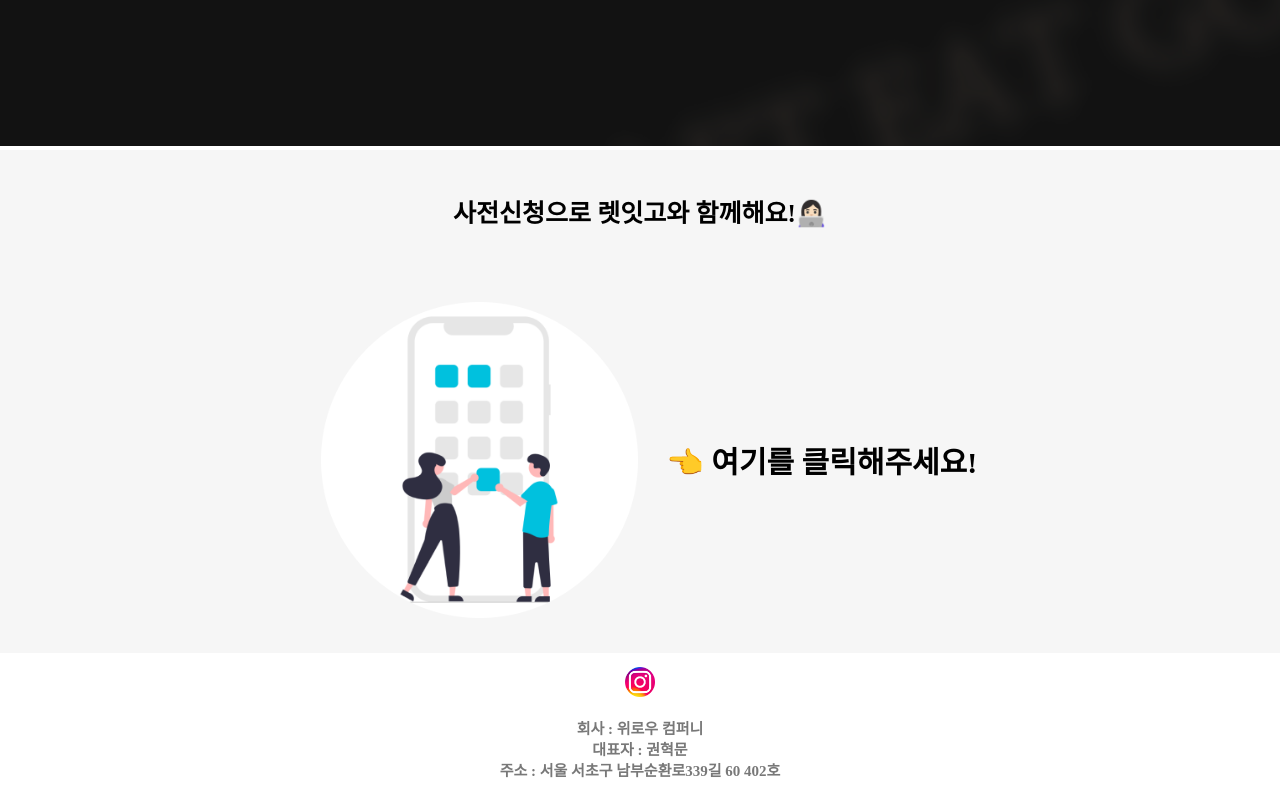
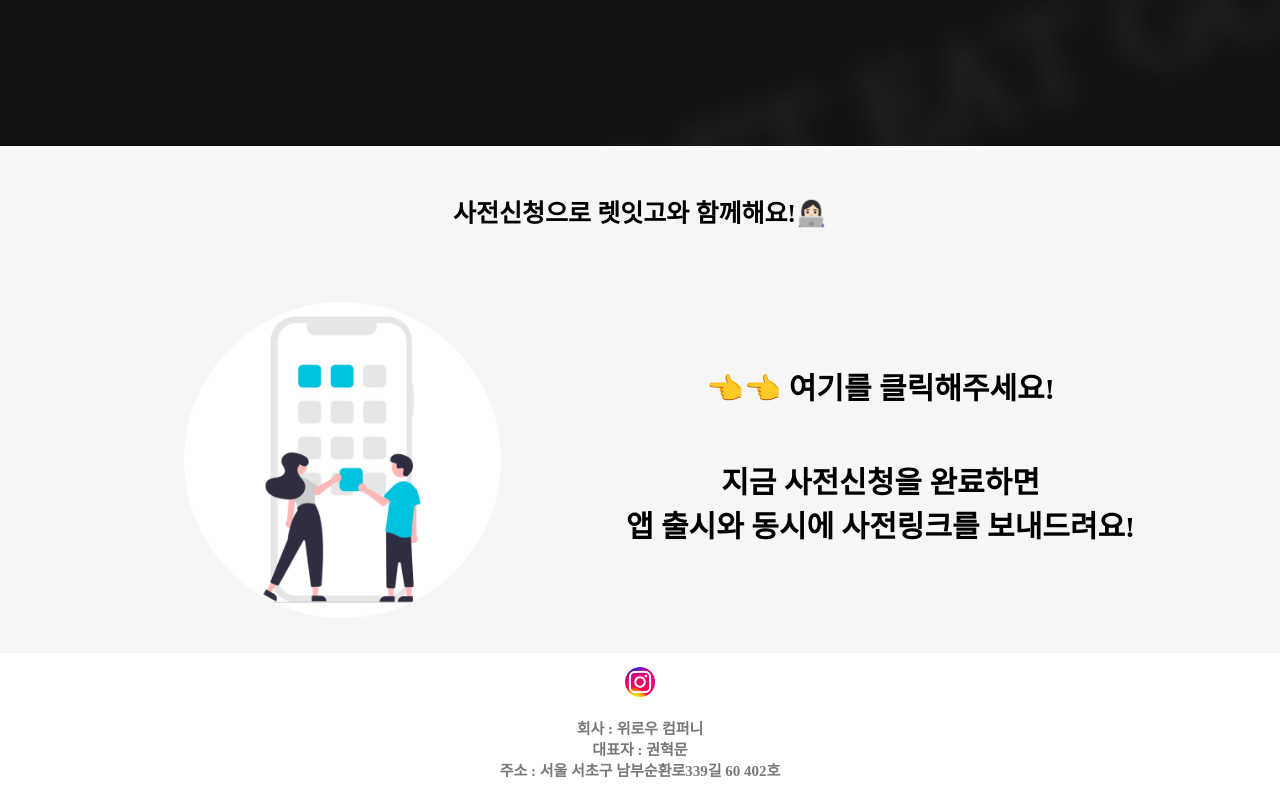
Before and after one commit to ohoCoding/leg_web, a React (Create React App) app: page / in a window 1280 px wide. Shown: the part 2101-2901 px from the top of the page. Built offline with nearby package versions, Linux system fonts and the light colour scheme.

Commit message:
수정사항
1. 사전등록시 안내 내용 수정
2. 번호 입력해주세요 수정

```diff
--- a/src/components/Modal.js
+++ b/src/components/Modal.js
@@ -81,7 +81,7 @@ const Modal = (props) => {
                 &times;
               </button> */}
                 </header>
-                <main>{props.children}</main>
+                <main style={{ fontSize: '20px' }}>{props.children}</main>
                 <footer>
                   <button className="close" onClick={close}>
                     OK!
@@ -122,11 +122,12 @@ const Modal = (props) => {
                     alignItems: 'center', justifyContent: 'center',
                     borderColor: validate === true ? 'blue' : 'red',
                     borderWidth: 5,
-                    borderRadius: 10
+                    borderRadius: 10,
+                    width: 250
                   }}
                   maxLength="11"
                   type='text'
-                  placeholder=" '-' 없이 숫자만 입력해주세요"
+                  placeholder=" '-' 없이 핸드폰 번호를 입력해주세요."
                   onChange={(e) => handleInput(e)}
                   onBlur={(e) => checkPhonenumber(e)}
                 >
--- a/src/pages/home.js
+++ b/src/pages/home.js
@@ -205,9 +205,11 @@ const Home = () => {
 
               <h4 className="description5">
                 사전신청으로 렛잇고와 함께해요!👩🏻‍💻
+
               </h4>
+
               <div className="register"
-                onClick={openModal}
+
               >
 
                 {/* <section
@@ -235,8 +237,16 @@ const Home = () => {
                   style={{
                     alignItems: 'center', flexDirection: 'column'
                   }}> */}
-                <img src={user} alt="user" width={100} height={100} style={{ cursor: "pointer" }} />
-                <h4 className="detail" style={{ cursor: 'pointer' }}>👈 여기를 클릭해주세요!</h4>
+                <img src={user} alt="user" width={100} height={100} style={{ cursor: "pointer" }} onClick={openModal} />
+                <div className="detail" style={{ textAlign: 'center' }}>
+                  <h4>👈👈 여기를 클릭해주세요!</h4>
+                  <h5>
+                    지금 사전신청을 완료하면
+                    <br />
+                    앱 출시와 동시에 사전링크를 보내드려요!
+                  </h5>
+                </div>
+
                 {/* <a>
                     <button
                       onClick={openModal}
@@ -518,6 +528,9 @@ const MainWrapper = styled.div`
     height: 100%;
     flex-direction: ${props => props.isMobile ? 'column' : 'column'};
     margin : ${props => (props.isMobile ? '0px 50px' : '0px 25px')};
+    h5 {
+      font-size: ${props => (props.isMobile ? 10 : props.isTablet ? 20 : 30)}px;
+    }
     a {
       cursor: pointer;
       display: flex;
@@ -531,13 +544,13 @@ const MainWrapper = styled.div`
         // height: 100%;
         object-fit: contain;
       }
-      .detail {
-        font-weight: bold;
-        // height: ${props => (props.isMobile ? 10 : props.isTablet ? 20 : 30)}px;
-        font-size: ${props => (props.isMobile ? 10 : props.isTablet ? 20 : 30)}px;
-        color: #000;
-        font-family: Apple SD Gothic Neo
-      }
+      // .detail {
+      //   font-weight: bold;
+      //   width: ${props => (props.isMobile ? 10 : props.isTablet ? 20 : 30)}px;
+      //   font-size: ${props => (props.isMobile ? 10 : props.isTablet ? 20 : 30)}px;
+      //   color: #000;
+      //   font-family: Apple SD Gothic Neo;
+      // }
     }
     section {
       display: flex;
@@ -585,7 +598,8 @@ const MainWrapper = styled.div`
 
       .detail {
         font-weight: bold;
-        // height: ${props => (props.isMobile ? 10 : props.isTablet ? 20 : 30)}px;
+        // width: 300px;
+        width: ${props => (props.isMobile ? 300 : props.isTablet ? 500 : 650)}px;
         font-size: ${props => (props.isMobile ? 10 : props.isTablet ? 20 : 30)}px;
         color: #000;
         font-family: Apple SD Gothic Neo
```
